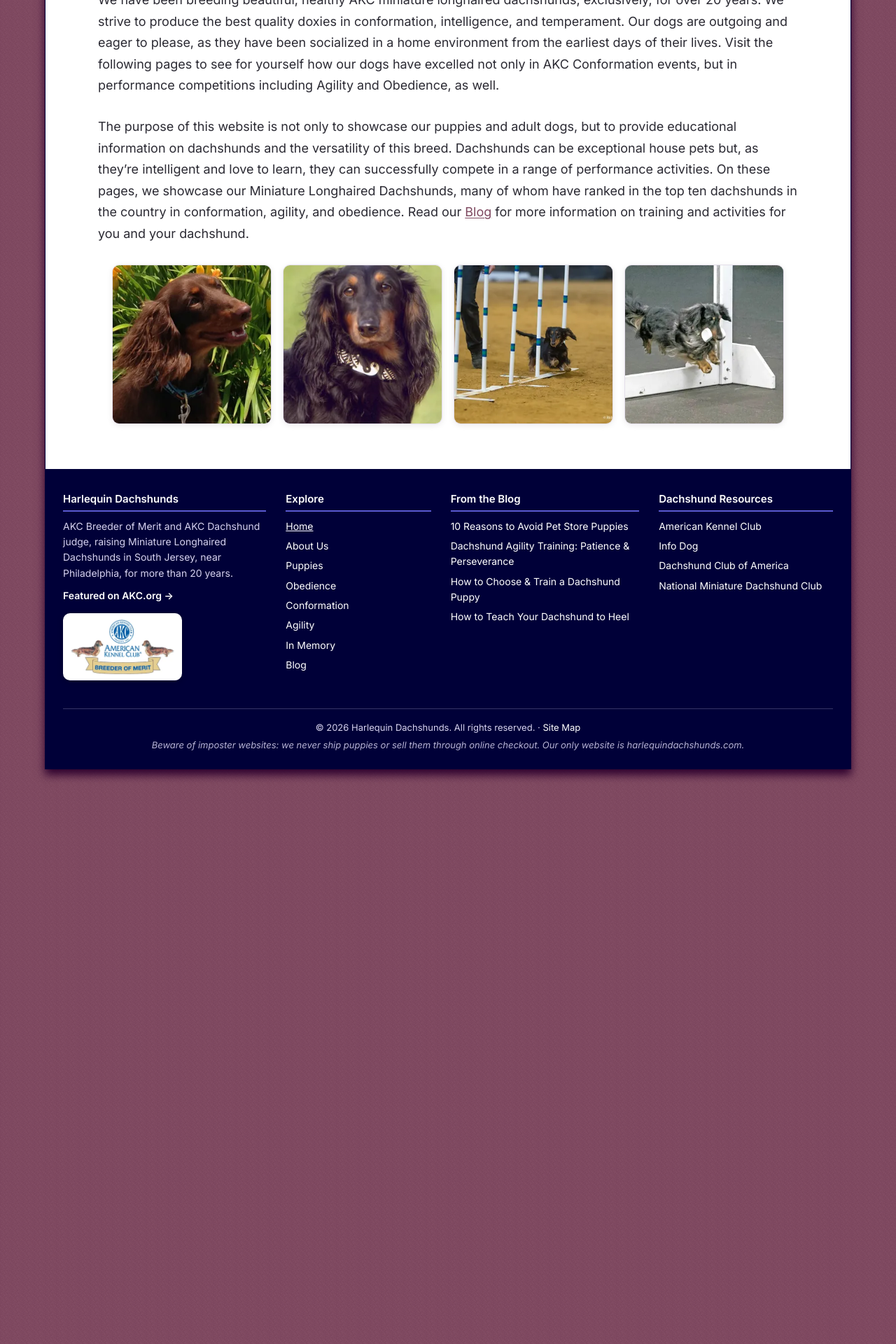
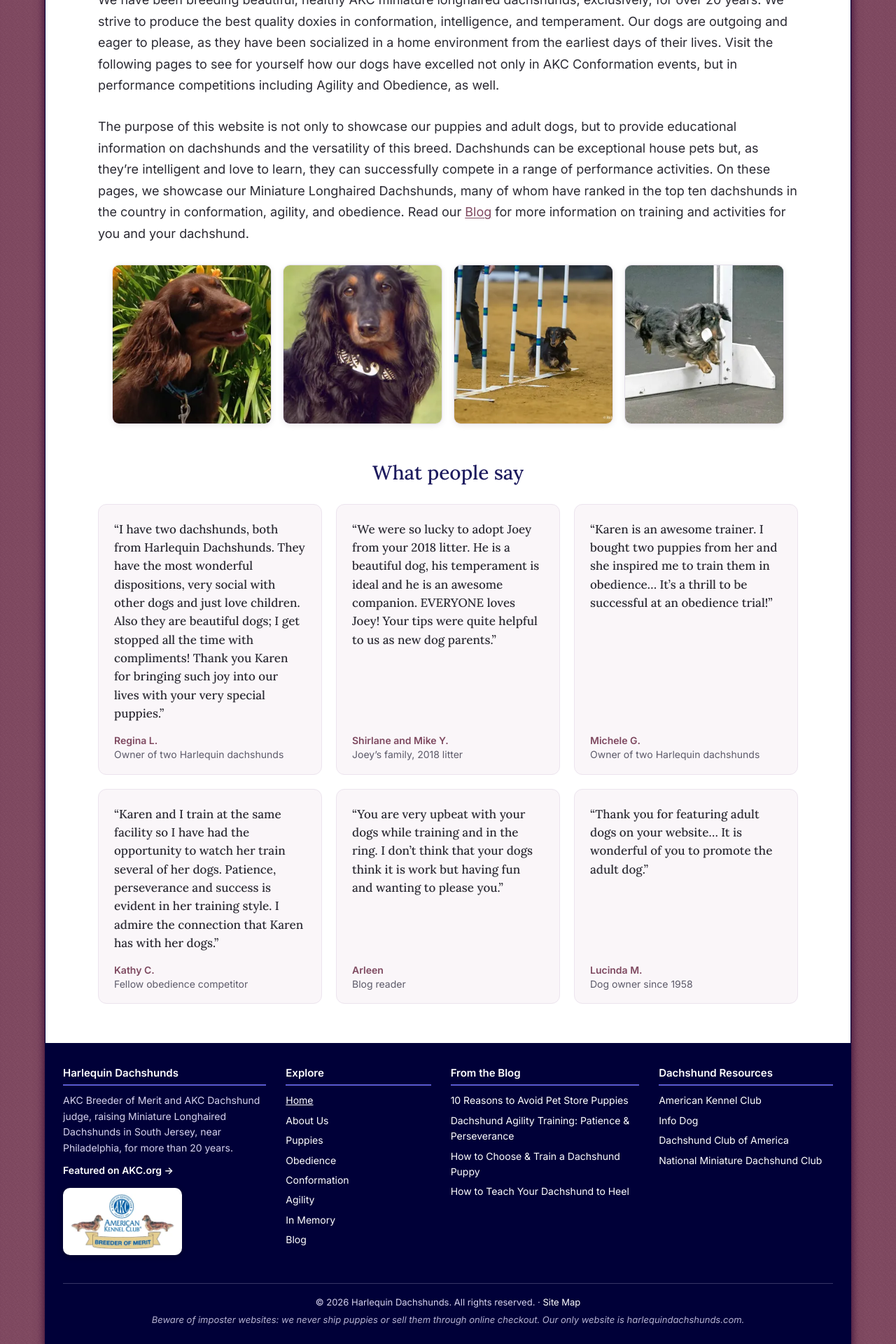
Before and after one commit to louisliberty/harlequin-dachshunds, a Jekyll site: the page built from index.html, in a window 1280 px wide. Shown: the part 1530-3450 px from the top of the page at 70% size. Built offline with Jekyll 4.4.1, drawn with Linux system fonts in a browser that asks for light colours.

Commit message:
Testimonials section on home (6) and Puppies (3 puppy families); remove old comment threads from articles
Co-Authored-By: Claude Opus 5.5 <noreply@anthropic.com>
Claude-Session: https://claude.ai/code/session_01TAfJqWrpFTn7GBn9jW8hNF

```diff
--- /dev/null
+++ b/_data/testimonials.yml
@@ -0,0 +1,29 @@
+# Testimonials shown on the home page (all) and the Puppies page (owner: true).
+# Taken from reader comments on the original blog; shown as first name + last initial.
+- name: Regina L.
+  context: Owner of two Harlequin dachshunds
+  year: 2016
+  owner: true
+  quote: "I have two dachshunds, both from Harlequin Dachshunds. They have the most wonderful dispositions, very social with other dogs and just love children. Also they are beautiful dogs; I get stopped all the time with compliments! Thank you Karen for bringing such joy into our lives with your very special puppies."
+- name: Shirlane and Mike Y.
+  context: Joey’s family, 2018 litter
+  year: 2020
+  owner: true
+  quote: "We were so lucky to adopt Joey from your 2018 litter. He is a beautiful dog, his temperament is ideal and he is an awesome companion. EVERYONE loves Joey! Your tips were quite helpful to us as new dog parents."
+- name: Michele G.
+  context: Owner of two Harlequin dachshunds
+  year: 2014
+  owner: true
+  quote: "Karen is an awesome trainer. I bought two puppies from her and she inspired me to train them in obedience… It’s a thrill to be successful at an obedience trial!"
+- name: Kathy C.
+  context: Fellow obedience competitor
+  year: 2017
+  quote: "Karen and I train at the same facility so I have had the opportunity to watch her train several of her dogs. Patience, perseverance and success is evident in her training style. I admire the connection that Karen has with her dogs."
+- name: Arleen
+  context: Blog reader
+  year: 2014
+  quote: "You are very upbeat with your dogs while training and in the ring. I don’t think that your dogs think it is work but having fun and wanting to please you."
+- name: Lucinda M.
+  context: Dog owner since 1958
+  year: 2016
+  quote: "Thank you for featuring adult dogs on your website… It is wonderful of you to promote the adult dog."
--- /dev/null
+++ b/_includes/testimonials.html
@@ -0,0 +1,9 @@
+<section class="testimonials" aria-labelledby="testimonials-heading-{{ include.id | default: 'main' }}">
+	<h2 class="testimonials-heading" id="testimonials-heading-{{ include.id | default: 'main' }}">{{ include.heading | default: "What people say" }}</h2>
+	<div class="testimonial-grid">
+	{% for t in site.data.testimonials %}{% if t.owner or include.owners == nil %}<figure class="testimonial">
+		<blockquote>“{{ t.quote }}”</blockquote>
+		<figcaption><span class="testimonial-name">{{ t.name }}</span><span class="testimonial-context">{{ t.context }}</span></figcaption>
+	</figure>{% endif %}
+	{% endfor %}</div>
+</section>
--- a/_layouts/post.html
+++ b/_layouts/post.html
@@ -24,5 +24,3 @@ layout: default
 	{% endif %}
 
 </article><!-- #post-## -->
-
-{% include comments.html %}
--- a/assets/css/site.css
+++ b/assets/css/site.css
@@ -402,3 +402,16 @@ h1.page-title, .page article h1.entry-title, .single article h1.entry-title, h1.
 .category .category-intro p.page-intro { margin-bottom: 16px; }
 .category article .entry-content > .photo-grid:first-child { margin-top: 0; }
 .category article h2.entry-title { margin-bottom: 12px; }
+
+/* Testimonials */
+.entry-content .testimonials { clear: both; max-width: 1040px; margin: 48px auto 32px; }
+.entry-content h2.testimonials-heading { font-family: Lora, Georgia, serif; font-weight: 500; font-size: 28px; color: #1d1b5e; text-align: center; margin: 0 0 24px; }
+.entry-content .testimonial-grid { display: grid; grid-template-columns: repeat(3, minmax(0, 1fr)); gap: 20px; }
+.entry-content .testimonial { margin: 0; padding: 22px 22px 18px; background: #faf6f9; border: 1px solid #ece4ee; border-radius: 12px; display: flex; flex-direction: column; justify-content: space-between; }
+.entry-content .testimonial blockquote { margin: 0 0 16px; padding: 0; border: 0; font-family: Lora, Georgia, serif; font-size: 17px; line-height: 1.55; color: #2b2a33; font-style: normal; quotes: none; }
+.entry-content .testimonial blockquote::before, .entry-content .testimonial blockquote::after { content: none; }
+.entry-content .testimonial figcaption { font-size: 14px; line-height: 1.4; }
+.entry-content .testimonial-name { display: block; font-weight: 600; color: #7e4960; }
+.entry-content .testimonial-context { display: block; color: #5d5b6a; }
+@media (max-width: 900px) { .entry-content .testimonial-grid { grid-template-columns: 1fr 1fr; } }
+@media (max-width: 600px) { .entry-content .testimonial-grid { grid-template-columns: 1fr; } .entry-content h2.testimonials-heading { font-size: 24px; } }
--- a/index.html
+++ b/index.html
@@ -25,3 +25,4 @@ description: "AKC Breeder of Merit raising champion miniature longhaired dachshu
 <figure><a href="/assets/images/dogs/emerald/emerald-weaves-2013.jpg"><picture><source type="image/webp" srcset="/assets/img-sizes/dogs/emerald/emerald-weaves-2013-480.webp 480w, /assets/img-sizes/dogs/emerald/emerald-weaves-2013-800.webp 800w, /assets/img-sizes/dogs/emerald/emerald-weaves-2013-1200.webp 1200w, /assets/img-sizes/dogs/emerald/emerald-weaves-2013-1600.webp 1600w" sizes="(max-width: 700px) 46vw, 230px"><img src="/assets/images/dogs/emerald/emerald-weaves-2013.jpg" alt="Emerald in the agility weave poles" loading="lazy" decoding="async" style="object-position: 55% 60%"></picture></a></figure>
 <figure><a href="/assets/images/home/open-dumbbell-jump-2015.jpg"><picture><source type="image/webp" srcset="/assets/img-sizes/home/open-dumbbell-jump-2015-480.webp 480w, /assets/img-sizes/home/open-dumbbell-jump-2015-800.webp 800w, /assets/img-sizes/home/open-dumbbell-jump-2015-1200.webp 1200w, /assets/img-sizes/home/open-dumbbell-jump-2015-1600.webp 1600w" sizes="(max-width: 700px) 46vw, 230px"><img src="/assets/images/home/open-dumbbell-jump-2015.jpg" alt="A dapple dachshund clearing the high jump in Open obedience" loading="lazy" decoding="async" style="object-position: 60% 50%"></picture></a></figure>
 </div>
+{% include testimonials.html id="home" %}
--- a/puppies.html
+++ b/puppies.html
@@ -81,6 +81,7 @@ description: "AKC miniature longhaired dachshund puppies from champion parents i
 <div class="twopics"><picture><source type="image/webp" srcset="/assets/img-sizes/puppies/puppies-choc-300.webp 300w" sizes="(max-width: 600px) 92vw, min(300px, 92vw, 1000px)"><img loading="lazy" decoding="async" alt="chocolate puppies" class="size-full wp-image-122 aligncenter" height="209" src="/assets/images/puppies/puppies-choc.jpg" width="300"/></picture></div>
 <h3></h3>
 <p><picture><source type="image/webp" srcset="/assets/img-sizes/dogs/harley/harleys-puppies-300.webp 300w" sizes="(max-width: 600px) 92vw, min(300px, 92vw, 1000px)"><img loading="lazy" decoding="async" alt="harleys puppies" class="aligncenter size-full wp-image-120" height="168" src="/assets/images/dogs/harley/harleys-puppies.jpg" width="300"/></picture></p>
+{% include testimonials.html owners=true id="puppies" heading="From Harlequin puppy families" %}
 <aside class="featured-akc health-callout">
 <p class="featured-akc-label">Health-tested parents</p>
 <p class="health-callout-text">Our breeding dogs are health tested through the Orthopedic Foundation for Animals (OFA) for healthier puppies. <a href="https://ofa.org/" target="_blank" rel="noopener">Look up OFA health results &rarr;</a></p>
```
